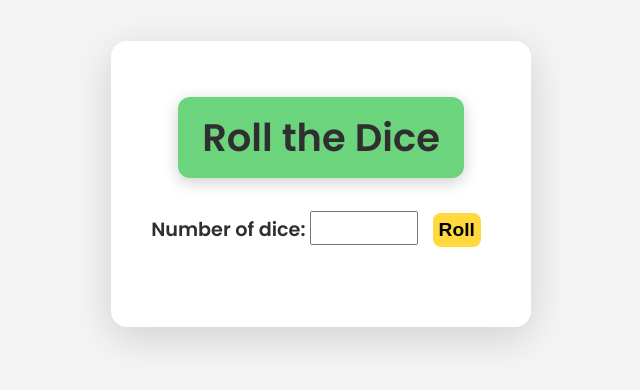
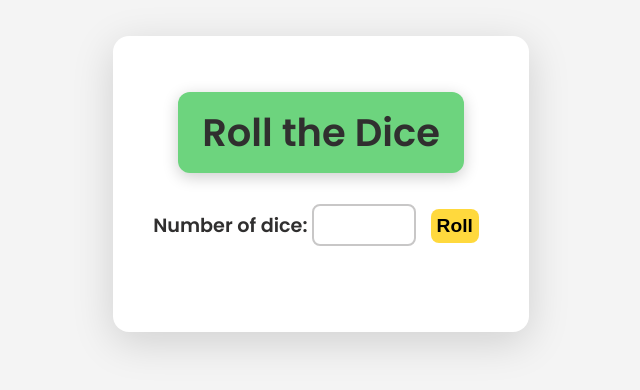
Before and after one commit to schak04/roll-the-dice, a plain HTML site: page index.html in a window 1280 px wide. Shown: the part 216-606 px from the top of the page, without its empty margins (319-959 px from the left). Drawn offline with Linux system fonts and the light colour scheme.

Commit message:
Tweak input field styles

```diff
--- a/style.css
+++ b/style.css
@@ -30,8 +30,14 @@ h1 {
 }
 
 #diceNum {
-    width: 100px;
-    text-align: center; font-size: 1.5rem; font-weight: bold;
+    width: 80px;
+    text-align: center;
+    font-size: 1.4rem;
+    font-weight: bold;
+    padding: 6px 10px;
+    border: 2px solid #c8c7c7;
+    border-radius: 8px;
+    margin-bottom: 16px;
 }
 
 #rollDiceBtn {
```
